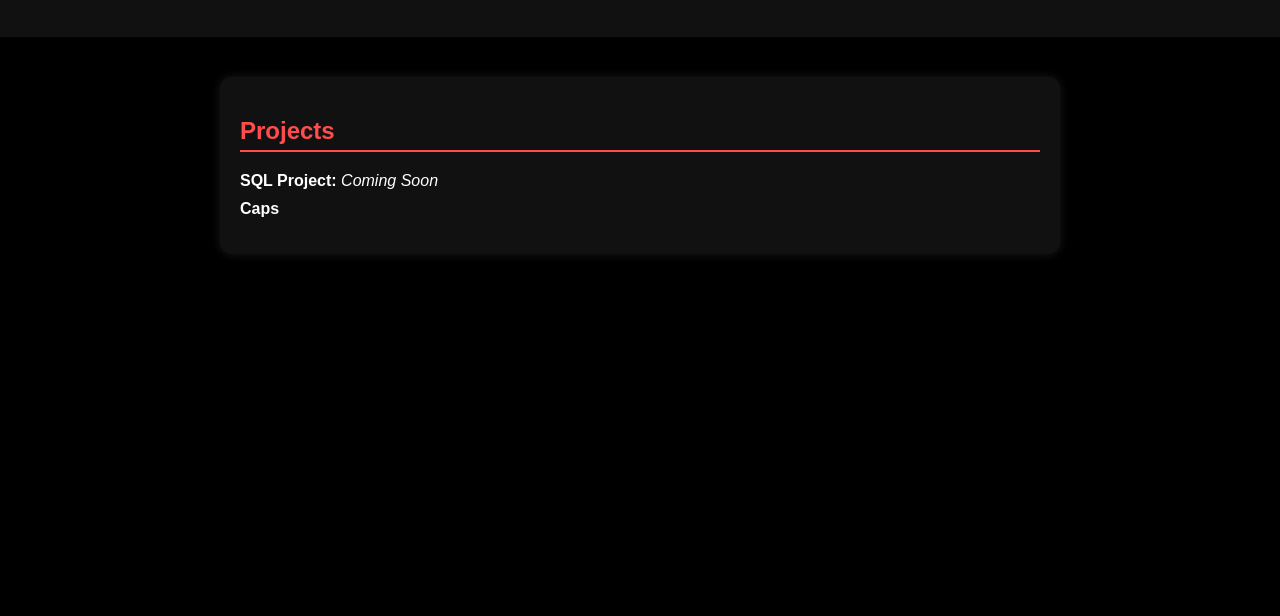
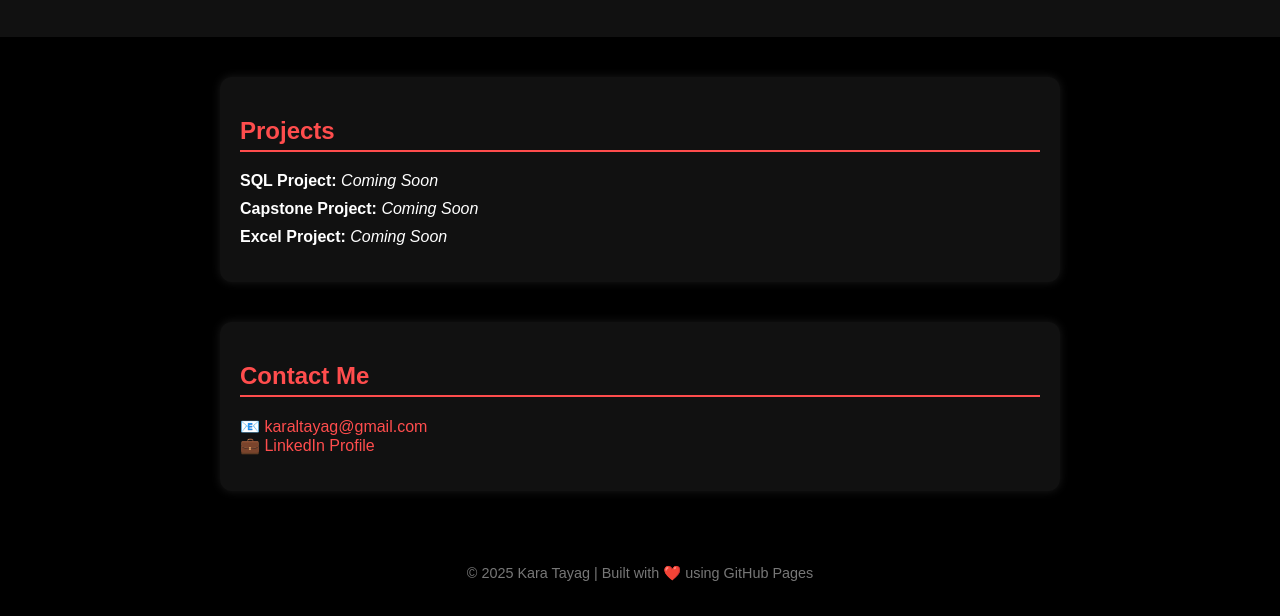
Before and after one commit to karaltayag/karaltayag.github.io, a plain HTML site: page index.html in a window 1280 px wide. Shown: the part 247-863 px from the top of the page. Before the commit the page ends 800 px from the top, so only its background shows below. Drawn offline with Linux system fonts and the light colour scheme.

Commit message:
Add contact section and footer to index.html

```diff
--- a/index.html
+++ b/index.html
@@ -154,4 +154,21 @@
     <h2>Projects</h2>
     <ul>
       <li><strong>SQL Project:</strong> <em>Coming Soon</em></li>
-      <li><strong>Caps
+      <li><strong>Capstone Project:</strong> <em>Coming Soon</em></li>
+      <li><strong>Excel Project:</strong> <em>Coming Soon</em></li>
+    </ul>
+  </section>
+
+  <section id="contact">
+    <h2>Contact Me</h2>
+    <p>
+      📧 <a href="mailto:karaltayag@gmail.com">karaltayag@gmail.com</a><br>
+      💼 <a href="https://www.linkedin.com/in/kara-l-tayag/" target="_blank">LinkedIn Profile</a>
+    </p>
+  </section>
+
+  <footer>
+    <p>© 2025 Kara Tayag | Built with ❤️ using GitHub Pages</p>
+  </footer>
+</body>
+</html>
```
